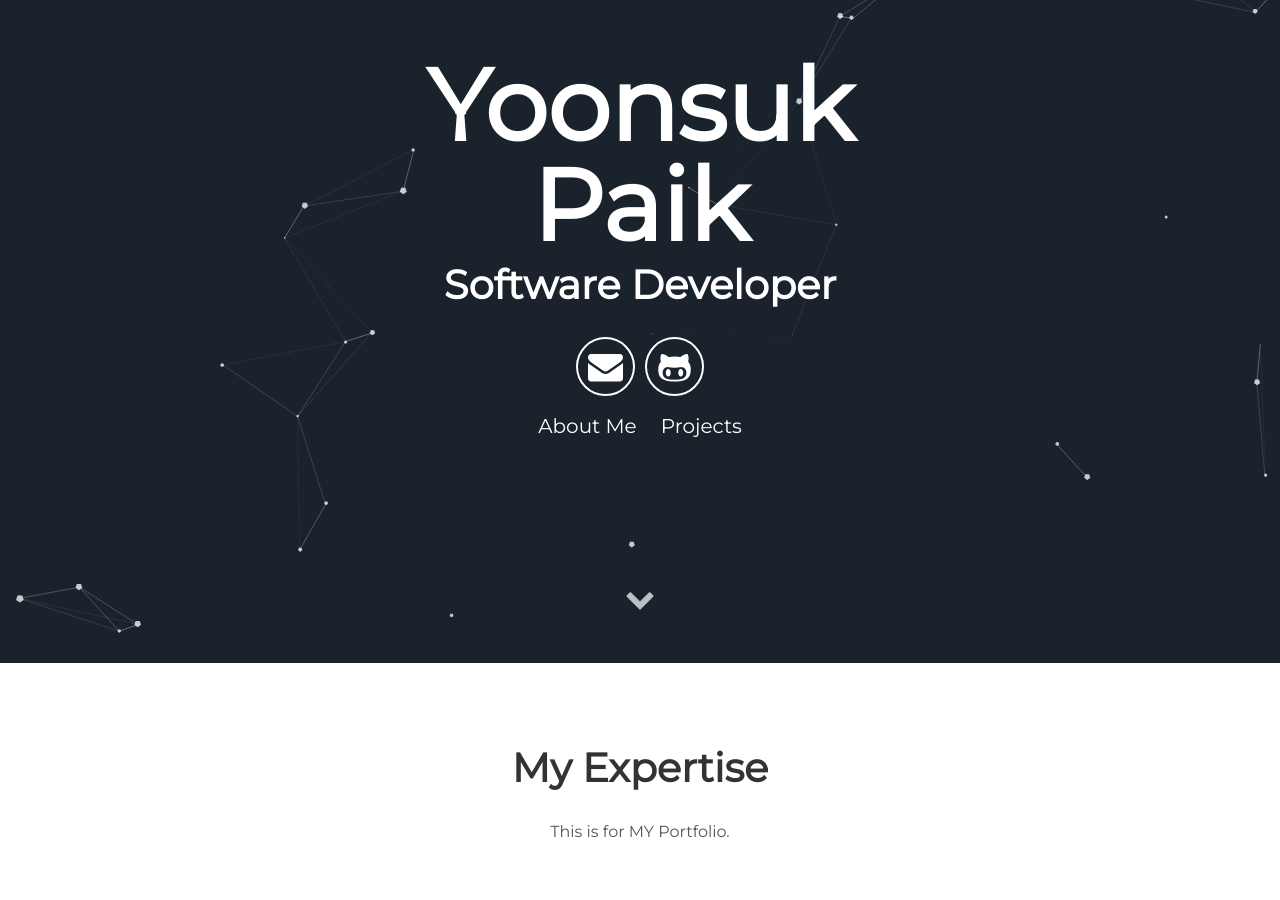
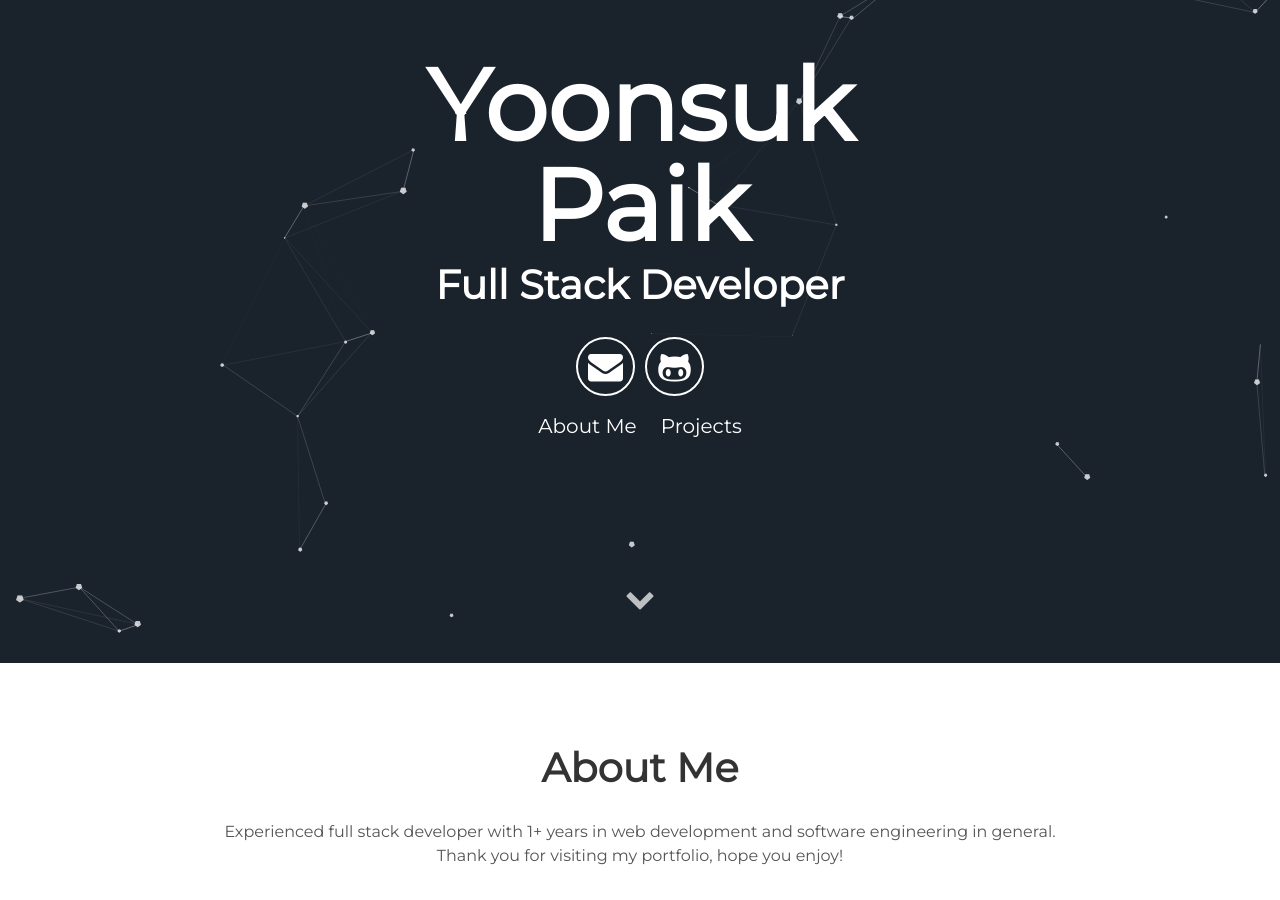
Before and after one commit to macpaik/macpaik.github.io, a Jekyll site: the page built from index.html, in a window 1280 px wide and 900 px high, scrolled down 237 px. Built offline with Jekyll 4.4.1, drawn with Linux system fonts in a browser that asks for light colours.

Commit message:
updating About Me

```diff
--- a/_config.yml
+++ b/_config.yml
@@ -6,8 +6,8 @@ description: A blog about lorem ipsum dolor sit amet
 
 # User settings
 username: Yoonsuk Paik
-user_description: This is for MY Portfolio.
-user_title: Software Developer
+user_description: Experienced full stack developer with 1+ years in web development and software engineering in general.<br/>Thank you for visiting my portfolio, hope you enjoy!
+user_title: Full Stack Developer
 email: macxpaik@gmail.com
 twitter_username:
 github_username:  macpaik
--- a/_includes/about.html
+++ b/_includes/about.html
@@ -1,5 +1,5 @@
  <div class="user-details">
-  <h1> My Expertise </h1>
+  <h1> About Me </h1>
   <p> {{site.user_description}} </p>
 </div>
   <div class="user">
```
